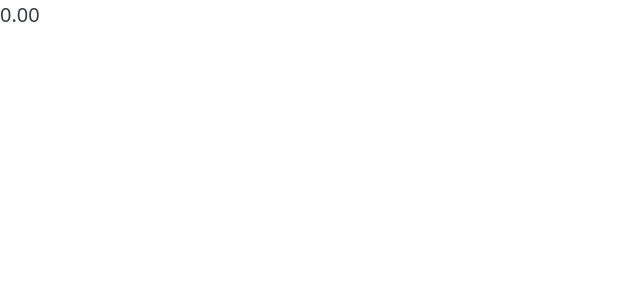
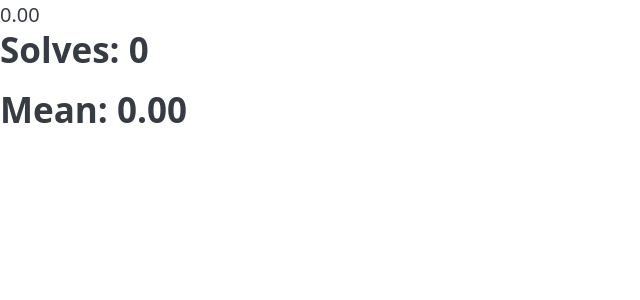
Before and after one commit to andlamb2002/lambro-trainer, a React (Vite) app: page / in a window 1280 px wide. Shown: the top 300 px of the page, without its empty margins (0-640 px from the left). Built offline with nearby package versions, Linux system fonts and the light colour scheme.

Commit message:
Added solve count and mean

```diff
--- a/src/Components/TimesList.tsx
+++ b/src/Components/TimesList.tsx
@@ -5,15 +5,22 @@ interface Props {
 }
 
 function TimesList({ times }: Props) {
-  return (
-    <>
-        <ul>
-        {times.map((time, index) => (
-          <li key={index}>{(time / 1000).toFixed(2)}</li>
-        ))}
-      </ul>
-    </>
-  )
+
+    const mean: string = times.length > 0
+      ? (times.reduce((sum, t) => sum + t, 0) / times.length / 1000).toFixed(2)
+      : '0.00';
+
+    return (
+        <>
+            <div>
+                <h2>Solves: {times.length}</h2>
+                <h2>Mean: {mean}</h2>
+                { times.map((time, index) => (
+                    <span key={index}>{(time / 1000).toFixed(2)}{index < times.length - 1 ? ', ' : ''}</span>
+                ))}
+            </div>
+        </>
+    )
 }
 
 export default TimesList
```
